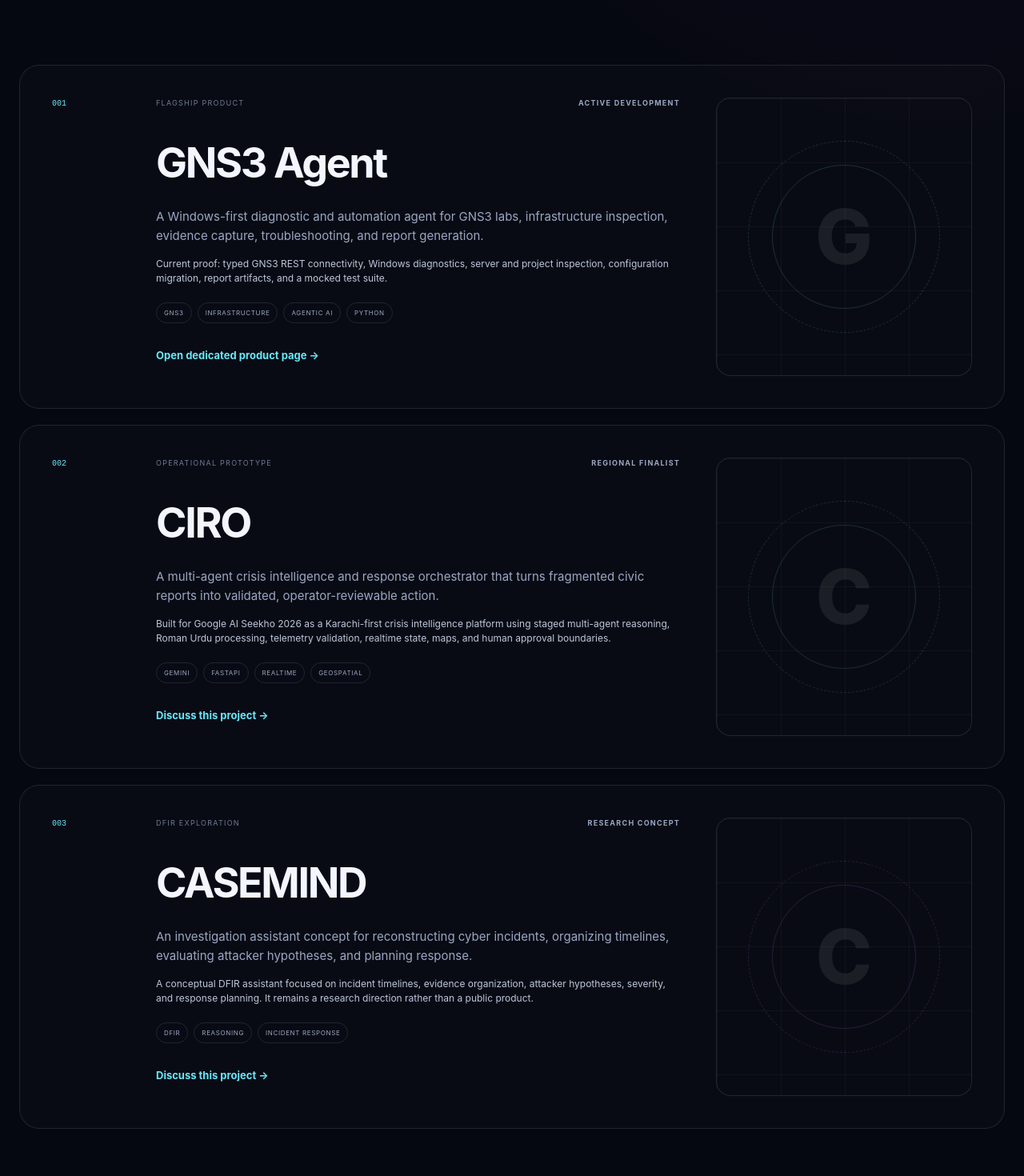
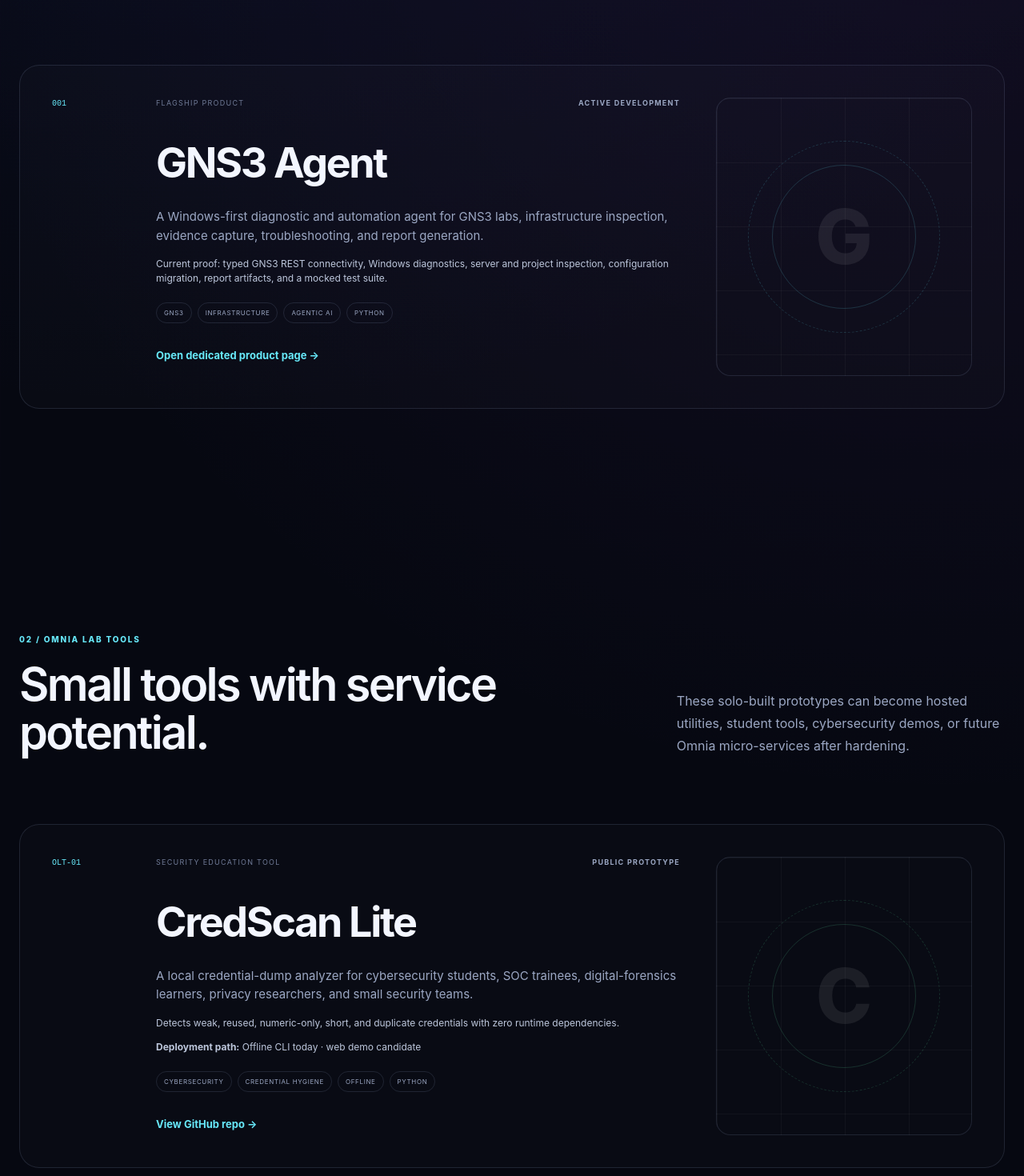
Before and after one commit to Syedsaadhhh/Omnia_Universal, a Next.js app: page /projects in a window 1280 px wide. Shown: the part 720-2190 px from the top of the page at 80% size. Built offline with nearby package versions, Linux system fonts and the light colour scheme; no server answers.

Commit message:
Add Omnia lab tools and case-study portfolio structure
Add CredScan Lite, ActionScribe Local, and Revise Lite as Omnia Lab Tools; promote them on the homepage; and reframe CIRO as a Google AI Seekho / Team Zero Trace case study with a certificate slot.

```diff
--- a/app/page.tsx
+++ b/app/page.tsx
@@ -4,7 +4,7 @@
 import { ContactForm } from "@/components/ContactForm";
 import { NetworkCanvas } from "@/components/NetworkCanvas";
 import { SectionHeading } from "@/components/SectionHeading";
-import { projects, researchQuestions } from "@/lib/site";
+import { labTools, researchQuestions } from "@/lib/site";
 
 export default function HomePage() {
   return (
@@ -69,8 +69,7 @@
           </div>
         </article>
         <div className="project-teasers">
-          {projects.slice(1).map((project) => <article key={project.title}><div><span>{project.kind}</span><b>{project.number}</b></div><h3>{project.title}</h3><p>{project.description}</p><div className="tag-row">{project.tags.map((tag) => <span key={tag}>{tag}</span>)}</div><Link href={project.href}>Examine project ↗</Link></article>)}
-          <article className="open-system"><div><span>OPEN SYSTEM</span><b>004</b></div><h3>The next hard problem</h3><p>A reserved slot for a problem worthy of becoming part of the Omnia ecosystem.</p><Link href="/contact">Propose a problem ↗</Link></article>
+          {labTools.map((tool) => <article key={tool.title}><div><span>{tool.kind}</span><b>{tool.number}</b></div><h3>{tool.title}</h3><p>{tool.description}</p><div className="tag-row">{tool.tags.map((tag) => <span key={tag}>{tag}</span>)}</div><Link href={`/projects#${tool.title.toLowerCase().replaceAll(" ", "-")}`}>View lab tool ↗</Link></article>)}
         </div>
       </section>
 
--- a/app/projects/page.tsx
+++ b/app/projects/page.tsx
@@ -1,32 +1,115 @@
 import type { Metadata } from "next";
 import Link from "next/link";
 import { PageHero } from "@/components/PageHero";
-import { projects } from "@/lib/site";
+import { labTools, projects } from "@/lib/site";
 
-export const metadata: Metadata = { title: "Projects", description: "Flagship products, operational prototypes, and research concepts developed inside Omnia Sec AI Labs." };
+export const metadata: Metadata = {
+  title: "Projects",
+  description:
+    "Flagship Omnia products, lab tools, research concepts, and clearly labeled team-built case studies.",
+};
 
 export default function ProjectsPage() {
+  const flagship = projects[0];
+  const ciro = projects.find((project) => project.title === "CIRO");
+  const casemind = projects.find((project) => project.title === "CASEMIND");
+
   return (
     <>
-      <PageHero eyebrow="PROJECT ARCHIVE" title={<>Systems built to <span>compound.</span></>} copy="Each project is evaluated as a potential building block for a larger secure-autonomy ecosystem—not as an isolated demo." />
+      <PageHero
+        eyebrow="PROJECT ARCHIVE"
+        title={<>Systems built to <span>compound.</span></>}
+        copy="Omnia separates flagship products, solo-built lab tools, research concepts, and team event work so every project is presented honestly and professionally."
+      />
+
       <section className="section projects-page-list">
-        {projects.map((project, index) => (
-          <article id={project.title.toLowerCase()} key={project.title} className="project-page-card">
-            <div className="project-page-index">{project.number}</div>
+        <article id="gns3-agent" className="project-page-card">
+          <div className="project-page-index">{flagship.number}</div>
+          <div className="project-page-main">
+            <div className="project-meta"><span>{flagship.kind}</span><b>{flagship.status}</b></div>
+            <h2>{flagship.title}</h2>
+            <p>{flagship.description}</p>
+            <p className="project-detail">Current proof: typed GNS3 REST connectivity, Windows diagnostics, server and project inspection, configuration migration, report artifacts, and a mocked test suite.</p>
+            <div className="tag-row">{flagship.tags.map((tag) => <span key={tag}>{tag}</span>)}</div>
+            <Link className="text-link" href={flagship.href}>Open dedicated product page →</Link>
+          </div>
+          <div className="project-glyph glyph-1" aria-hidden="true"><span>G</span><i /><i /></div>
+        </article>
+      </section>
+
+      <section className="section projects-page-list">
+        <div className="section-heading">
+          <div>
+            <div className="section-kicker">02 / Omnia Lab Tools</div>
+            <h2>Small tools with service potential.</h2>
+          </div>
+          <p>These solo-built prototypes can become hosted utilities, student tools, cybersecurity demos, or future Omnia micro-services after hardening.</p>
+        </div>
+        {labTools.map((tool, index) => (
+          <article id={tool.title.toLowerCase().replaceAll(" ", "-")} key={tool.title} className="project-page-card">
+            <div className="project-page-index">{tool.number}</div>
             <div className="project-page-main">
-              <div className="project-meta"><span>{project.kind}</span><b>{project.status}</b></div>
-              <h2>{project.title}</h2>
-              <p>{project.description}</p>
-              {project.title === "GNS3 Agent" && <p className="project-detail">Current proof: typed GNS3 REST connectivity, Windows diagnostics, server and project inspection, configuration migration, report artifacts, and a mocked test suite.</p>}
-              {project.title === "CIRO" && <p className="project-detail">Built for Google AI Seekho 2026 as a Karachi-first crisis intelligence platform using staged multi-agent reasoning, Roman Urdu processing, telemetry validation, realtime state, maps, and human approval boundaries.</p>}
-              {project.title === "CASEMIND" && <p className="project-detail">A conceptual DFIR assistant focused on incident timelines, evidence organization, attacker hypotheses, severity, and response planning. It remains a research direction rather than a public product.</p>}
-              <div className="tag-row">{project.tags.map((tag) => <span key={tag}>{tag}</span>)}</div>
-              <Link className="text-link" href={project.href}>{index === 0 ? "Open dedicated product page" : "Discuss this project"} →</Link>
+              <div className="project-meta"><span>{tool.kind}</span><b>{tool.status}</b></div>
+              <h2>{tool.title}</h2>
+              <p>{tool.description}</p>
+              <p className="project-detail">{tool.proof}</p>
+              <p className="project-detail"><strong>Deployment path:</strong> {tool.deployStatus}</p>
+              <div className="tag-row">{tool.tags.map((tag) => <span key={tag}>{tag}</span>)}</div>
+              <a className="text-link" href={tool.repo} target="_blank" rel="noreferrer">View GitHub repo →</a>
             </div>
-            <div className={`project-glyph glyph-${index + 1}`} aria-hidden="true"><span>{project.title.charAt(0)}</span><i /><i /></div>
+            <div className={`project-glyph glyph-${index + 2}`} aria-hidden="true"><span>{tool.title.charAt(0)}</span><i /><i /></div>
           </article>
         ))}
       </section>
+
+      {ciro && (
+        <section className="section projects-page-list">
+          <div className="section-heading">
+            <div>
+              <div className="section-kicker">03 / Case Study</div>
+              <h2>Team-built event work stays credited.</h2>
+            </div>
+            <p>CIRO is preserved as a Google AI Seekho 2026 / Team Zero Trace case study. It should not be framed as a standalone Omnia service.</p>
+          </div>
+          <article id="ciro" className="project-page-card">
+            <div className="project-page-index">{ciro.number}</div>
+            <div className="project-page-main">
+              <div className="project-meta"><span>{ciro.kind}</span><b>{ciro.status}</b></div>
+              <h2>{ciro.title}</h2>
+              <p>{ciro.description}</p>
+              <p className="project-detail">Built for Google AI Seekho 2026 with Team Zero Trace as a Karachi-first crisis intelligence prototype. The case study highlights the architecture, execution discipline, and learning outcomes without claiming it as an Omnia-owned product.</p>
+              <p className="project-detail"><strong>Certificate slot:</strong> Google AI Seekho certificate will be displayed here once uploaded.</p>
+              <div className="tag-row">{ciro.tags.map((tag) => <span key={tag}>{tag}</span>)}</div>
+              <a className="text-link" href="https://github.com/Syedsaadhhh/ciro-khi" target="_blank" rel="noreferrer">View CIRO repository →</a>
+            </div>
+            <div className="project-glyph glyph-2" aria-hidden="true"><span>C</span><i /><i /></div>
+          </article>
+        </section>
+      )}
+
+      {casemind && (
+        <section className="section projects-page-list">
+          <div className="section-heading">
+            <div>
+              <div className="section-kicker">04 / Research Concepts</div>
+              <h2>Ideas under evaluation.</h2>
+            </div>
+            <p>Research concepts remain clearly marked until they become implemented software with working repositories and evidence.</p>
+          </div>
+          <article id="casemind" className="project-page-card">
+            <div className="project-page-index">{casemind.number}</div>
+            <div className="project-page-main">
+              <div className="project-meta"><span>{casemind.kind}</span><b>{casemind.status}</b></div>
+              <h2>{casemind.title}</h2>
+              <p>{casemind.description}</p>
+              <p className="project-detail">A conceptual DFIR assistant focused on incident timelines, evidence organization, attacker hypotheses, severity, and response planning. It remains a research direction rather than a public product.</p>
+              <div className="tag-row">{casemind.tags.map((tag) => <span key={tag}>{tag}</span>)}</div>
+              <Link className="text-link" href="/contact?interest=Technical%20discussion">Discuss this research direction →</Link>
+            </div>
+            <div className="project-glyph glyph-3" aria-hidden="true"><span>R</span><i /><i /></div>
+          </article>
+        </section>
+      )}
     </>
   );
 }
--- a/lib/site.ts
+++ b/lib/site.ts
@@ -33,17 +33,17 @@
     tags: ["GNS3", "Infrastructure", "Agentic AI", "Python"],
   },
   {
-    number: "002",
+    number: "CS-01",
     title: "CIRO",
-    status: "Regional finalist",
-    kind: "Operational prototype",
+    status: "Google AI Seekho 2026",
+    kind: "Team-built event case study",
     description:
-      "A multi-agent crisis intelligence and response orchestrator that turns fragmented civic reports into validated, operator-reviewable action.",
+      "A crisis intelligence and response prototype built with Team Zero Trace for Google AI Seekho 2026, preserved as a case study rather than an Omnia-owned service.",
     href: "/projects#ciro",
-    tags: ["Gemini", "FastAPI", "Realtime", "Geospatial"],
+    tags: ["Team Zero Trace", "Gemini", "FastAPI", "Realtime"],
   },
   {
-    number: "003",
+    number: "R-01",
     title: "CASEMIND",
     status: "Research concept",
     kind: "DFIR exploration",
@@ -51,6 +51,48 @@
       "An investigation assistant concept for reconstructing cyber incidents, organizing timelines, evaluating attacker hypotheses, and planning response.",
     href: "/projects#casemind",
     tags: ["DFIR", "Reasoning", "Incident response"],
+  },
+];
+
+export const labTools = [
+  {
+    number: "OLT-01",
+    title: "CredScan Lite",
+    repo: "https://github.com/Syedsaadhhh/credscan-lite",
+    status: "Public prototype",
+    kind: "Security education tool",
+    deployStatus: "Offline CLI today · web demo candidate",
+    description:
+      "A local credential-dump analyzer for cybersecurity students, SOC trainees, digital-forensics learners, privacy researchers, and small security teams.",
+    proof:
+      "Detects weak, reused, numeric-only, short, and duplicate credentials with zero runtime dependencies.",
+    tags: ["Cybersecurity", "Credential hygiene", "Offline", "Python"],
+  },
+  {
+    number: "OLT-02",
+    title: "ActionScribe Local",
+    repo: "https://github.com/Syedsaadhhh/actionscribe-local",
+    status: "Public prototype",
+    kind: "Local-first productivity agent",
+    deployStatus: "CLI + Streamlit today · hosted demo candidate",
+    description:
+      "An offline meeting, lecture, and voice-note action extractor for students, teams, and emerging-market workflows.",
+    proof:
+      "Turns transcripts into action items, deadlines, responsibilities, summaries, Markdown, and JSON exports.",
+    tags: ["Local-first AI", "Students", "Operations", "Streamlit"],
+  },
+  {
+    number: "OLT-03",
+    title: "Revise Lite",
+    repo: "https://github.com/Syedsaadhhh/revise-lite",
+    status: "Public prototype",
+    kind: "Study automation tool",
+    deployStatus: "Offline CLI today · student web tool candidate",
+    description:
+      "An offline study-note summarizer that converts raw lecture notes into revision-ready sheets for exam preparation.",
+    proof:
+      "Extracts key sentences, keyword frequency, and instant revision sheets without external dependencies.",
+    tags: ["Education", "Offline", "Revision", "Python"],
   },
 ];
 
```
